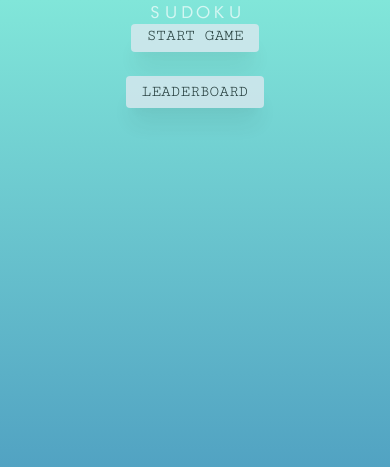
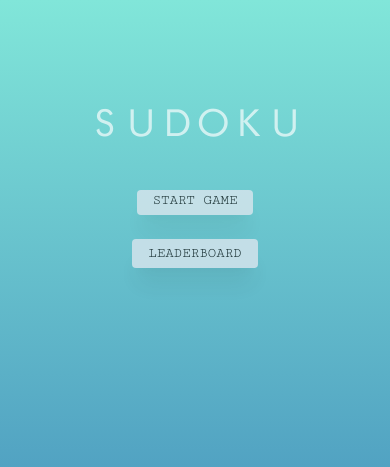
Before and after one commit to cs-gang/SudokuWebapp, a Django app: page / in a window 390 px wide. Shown: the top 467 px of the page. Run offline with Django 3.2, Linux system fonts and the light colour scheme; style sheets or scripts are compiled from the project's sources.

Commit message:
Fixed main page responsiveness

```diff
--- a/sudoku-django-project/mainapp/templates/mainapp/index.html
+++ b/sudoku-django-project/mainapp/templates/mainapp/index.html
@@ -9,14 +9,14 @@
     </head>
     <body class="transform h-32 bg-gradient-to-b from-teal-300 to-blue-700 justify-center">
 
-        <div class="transform m-auto animate-fall overflow-hidden">
-            <h2 class="transform mainfont lg:text-7xl sm:text-10xl text-center text-white lg:pt-40 sm:pt-56 lg:mt-0 sm:mt-64 bold overflow-hidden lg:-ml-12 sm:-mx-10 animate-pulse"> SUDOKU </h2>
+        <div class="transform m-auto pt-24 lg:pt-32 animate-fall overflow-hidden">
+            <h2 class="transform mainfont text-center text-4xl sm:text-5xl md:text-6xl xl:text-8xl text-white bold overflow-hidden animate-pulse"> SUDOKU </h2>
         </div>
 
-        <div class="flex flex-col items-center lg:mt-32 sm:mt-64">
+        <div class="flex flex-col items-center pt-10">
 
-            <a href="game" class="transform lg:-ml-12 sm:-mx-10 lg:text-5xl sm:text-7xl bg-gray-300 active:bg-gray-500 pl-4 pb-1 pr-4 rounded hover:scale-105 shadow-xl opacity-75 hover:opacity-100 transition-all duration-200 ease-in-out subfont-cumono">START GAME</a>
-            <a href="leaderboard/lb" class="transform lg:-ml-12 sm:-mx-10 lg:text-4xl sm:text-6xl bg-gray-300 active:bg-gray-500 pl-4 pr-4 pt-1 pb-1 mt-6 rounded hover:scale-105 shadow-xl opacity-75 hover:opacity-100 transition-all duration-150 ease-in-out subfont-cumono">LEADERBOARD</a>
+            <a href="game" class="transform bg-gray-300 active:bg-gray-500 pl-4 pb-1 pr-4 rounded hover:scale-105 shadow-xl opacity-75 hover:opacity-100 transition-all duration-200 ease-in-out subfont-cumono text-sm sm:text-xl md:text-2xl lg:text-3xl xl:text-4xl">START GAME</a>
+            <a href="leaderboard/lb" class="transform bg-gray-300 active:bg-gray-500 pl-4 pr-4 pt-1 pb-1 mt-6 rounded hover:scale-105 shadow-xl opacity-75 hover:opacity-100 transition-all duration-150 ease-in-out subfont-cumono text-sm sm:text-xl md:text-2xl lg:text-3xl xl:text-4xl">LEADERBOARD</a>
 
         </div>
     </body>
```
